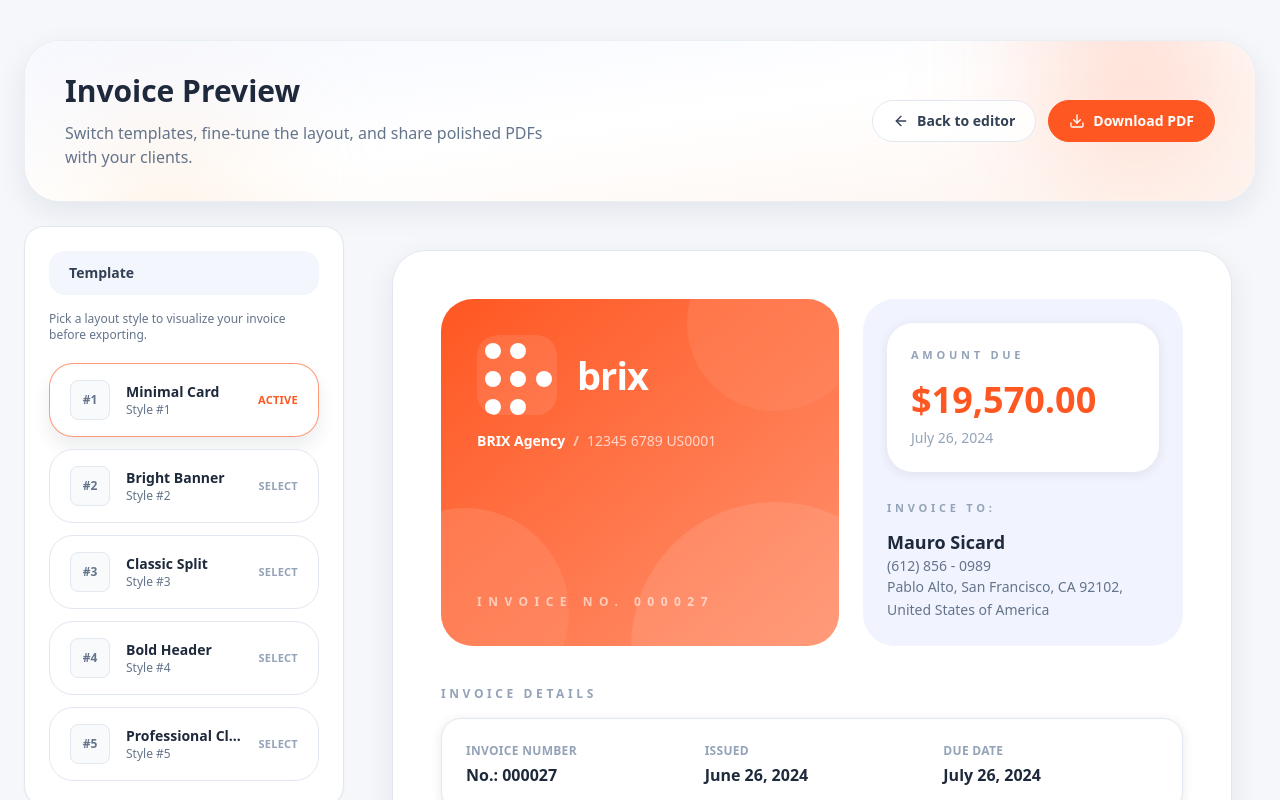
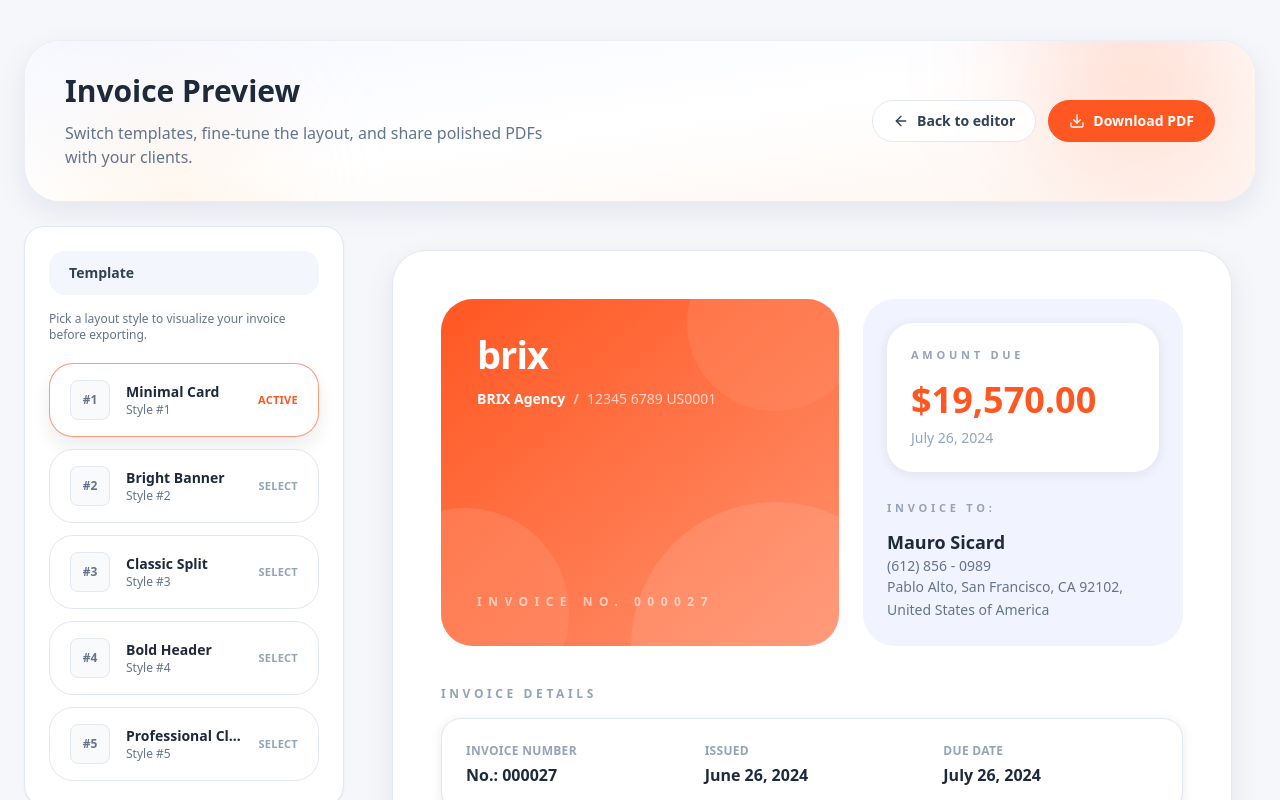
Before and after one commit to msaadmukhtar70/invoicing, a Next.js app: page /preview in a window 1280 px wide. Shown: the top 800 px of the page. Built offline with nearby package versions, Linux system fonts and the light colour scheme.

Commit message:
fix of brand logo

```diff
--- a/components/templates/InvoiceOne.tsx
+++ b/components/templates/InvoiceOne.tsx
@@ -14,8 +14,6 @@ const formatDisplayDate = (value?: string) => {
     day: "numeric",
   });
 };
-
-const LOGO_ACTIVE_DOTS = new Set([0, 1, 3, 4, 5, 6, 7]);
 
 export default function InvoiceOne({ inv }: { inv: Invoice }) {
   const { sub, grand } = computeTotals(inv);
@@ -57,20 +55,11 @@ export default function InvoiceOne({ inv }: { inv: Invoice }) {
               </div>
               <div className="relative z-10 space-y-4">
                 <div className="flex items-center gap-5">
-                  <div className="flex h-20 w-20 items-center justify-center overflow-hidden rounded-3xl bg-transparent p-0">
-                    {brandLogoUrl ? (
+                  {brandLogoUrl && (
+                    <div className="flex h-20 w-20 items-center justify-center overflow-hidden rounded-3xl bg-transparent p-0">
                       <img src={brandLogoUrl} alt={brandLogoAlt} className="h-full w-full object-contain" />
-                    ) : (
-                      <div className="grid h-full w-full grid-cols-3 gap-3 rounded-3xl bg-white/10 p-2 backdrop-blur-sm">
-                        {Array.from({ length: 9 }).map((_, index) => (
-                          <span
-                            key={index}
-                            className={`h-4 w-4 rounded-full ${LOGO_ACTIVE_DOTS.has(index) ? "bg-white" : "bg-white/0"}`}
-                          />
-                        ))}
-                      </div>
-                    )}
-                  </div>
+                    </div>
+                  )}
                   {hasBrandName && (
                     <div className="text-[38px] font-extrabold leading-none tracking-tight text-white">{brandTitle}</div>
                   )}
```
